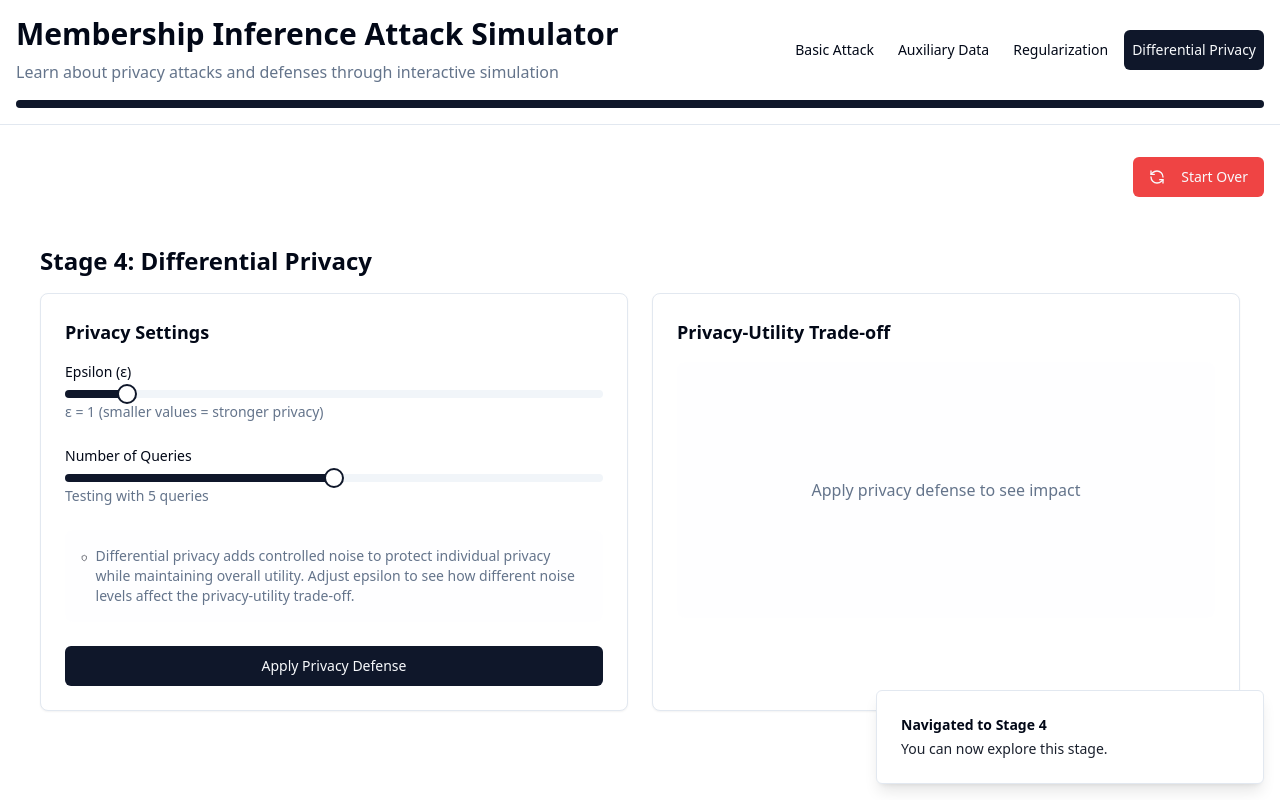
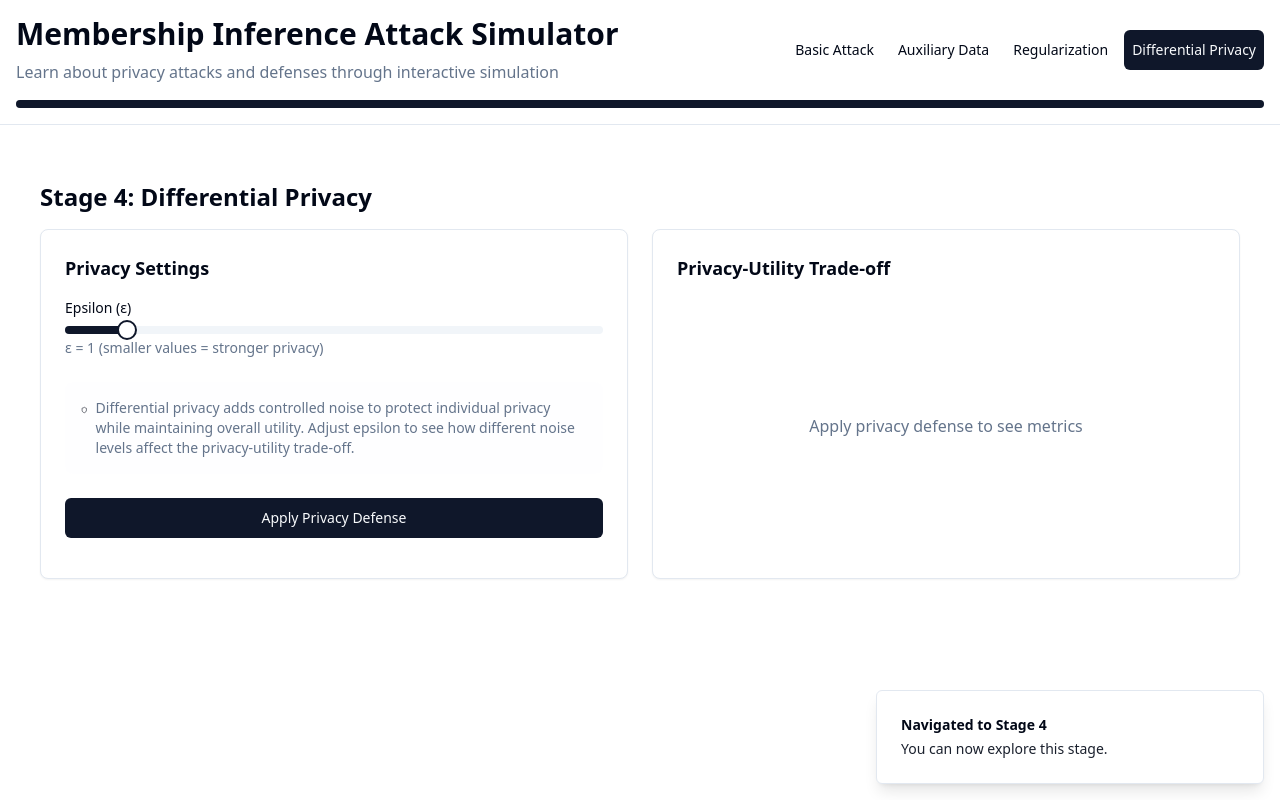
Before and after one commit to andrew-medrano/privacy-attack-explorer, a React (Vite) app: page / in a window 1280 px wide. Both pictures are taken after a click on the button "Differential Privacy". Built offline with nearby package versions, Linux system fonts and the light colour scheme.

Commit message:
Refactor: Improve Differential Privacy stage
Implement differential privacy with epsilon slider, privacy-utility plot, and remove start over button.

```diff
--- a/src/components/stages/StageFour.tsx
+++ b/src/components/stages/StageFour.tsx
@@ -3,39 +3,53 @@ import React, { useState } from 'react';
 import { Card } from "@/components/ui/card";
 import { Button } from "@/components/ui/button";
 import { Slider } from "@/components/ui/slider";
-import { AreaChart, Area, XAxis, YAxis, CartesianGrid, Tooltip, Legend } from 'recharts';
-import { Shield, RefreshCcw } from 'lucide-react';
+import { AreaChart, Area, XAxis, YAxis, CartesianGrid, Tooltip, Legend, ResponsiveContainer } from 'recharts';
+import { Shield } from 'lucide-react';
 
 interface StageFourProps {
   onComplete: () => void;
 }
 
-const generateDPResults = (epsilon: number, dataPoints: number) => {
-  return Array.from({ length: dataPoints }, (_, i) => ({
-    query: i + 1,
-    privacyLevel: Math.max(0, 1 - (epsilon * 0.1)),
-    utilityLoss: Math.min(1, (1 / epsilon) * 0.5),
-    attackSuccess: Math.max(0.2, 1 - (1 / epsilon) * 0.4),
-  }));
+const generateDistribution = (epsilon: number) => {
+  // Generate synthetic prediction distribution with differential privacy noise
+  const baseProb = 0.7; // Base probability for positive class
+  const noise = (1 / epsilon) * (Math.random() - 0.5) * 2; // Laplace noise scaled by epsilon
+  return Math.max(0.1, Math.min(0.9, baseProb + noise));
+};
+
+const calculatePrivacyMetrics = (epsilon: number) => {
+  const privacyLevel = Math.max(0, 1 - (epsilon * 0.1)); // Higher epsilon = lower privacy
+  const utilityLoss = Math.min(1, (1 / epsilon) * 0.5); // Higher epsilon = lower utility loss
+  const predictionAccuracy = Math.max(0.5, 1 - utilityLoss * 0.5); // Accuracy decreases with utility loss
+
+  return {
+    privacyLevel,
+    utilityLoss,
+    predictionAccuracy
+  };
 };
 
 const StageFour: React.FC<StageFourProps> = ({ onComplete }) => {
   const [epsilon, setEpsilon] = useState([1]);
-  const [dataPoints, setDataPoints] = useState([5]);
-  const [results, setResults] = useState<any[]>([]);
-  const [attacked, setAttacked] = useState(false);
-  const [attempts, setAttempts] = useState(0);
+  const [prediction, setPrediction] = useState<number | null>(null);
+  const [guess, setGuess] = useState<'member' | 'non-member' | null>(null);
+  const [metrics, setMetrics] = useState<ReturnType<typeof calculatePrivacyMetrics> | null>(null);
 
   const handleApplyDP = () => {
-    const newResults = generateDPResults(epsilon[0], dataPoints[0]);
-    setResults(newResults);
-    setAttacked(true);
-    setAttempts(prev => prev + 1);
+    const prob = generateDistribution(epsilon[0]);
+    setPrediction(prob);
+    setMetrics(calculatePrivacyMetrics(epsilon[0]));
+    setGuess(null);
   };
 
-  const handleReset = () => {
-    setAttacked(false);
-    setResults([]);
+  const handleGuess = (isMemeber: boolean) => {
+    setGuess(isMemeber ? 'member' : 'non-member');
+    // In reality, this would be much harder to guess with proper DP
+    const guessCorrect = Math.random() > metrics?.privacyLevel;
+
+    if (guessCorrect) {
+      onComplete();
+    }
   };
 
   return (
@@ -58,19 +72,7 @@ const StageFour: React.FC<StageFourProps> = ({ onComplete }) => {
                 ε = {epsilon[0]} (smaller values = stronger privacy)
               </span>
             </div>
-            <div>
-              <label className="text-sm font-medium mb-2 block">Number of Queries</label>
-              <Slider
-                defaultValue={[5]}
-                max={10}
-                step={1}
-                value={dataPoints}
-                onValueChange={setDataPoints}
-              />
-              <span className="text-sm text-muted-foreground mt-1 block">
-                Testing with {dataPoints} queries
-              </span>
-            </div>
+
             <div className="p-4 bg-secondary/10 rounded-lg">
               <div className="flex gap-2 items-start">
                 <Shield className="w-4 h-4 mt-1" />
@@ -80,65 +82,116 @@ const StageFour: React.FC<StageFourProps> = ({ onComplete }) => {
                 </p>
               </div>
             </div>
+
+            <Button
+              className="w-full"
+              onClick={handleApplyDP}
+            >
+              Apply Privacy Defense
+            </Button>
+
+            {prediction !== null && (
+              <div className="space-y-4">
+                <div className="p-4 border rounded-lg">
+                  <p className="text-sm font-medium">Model Prediction (with DP noise):</p>
+                  <p className="text-2xl font-bold">{(prediction * 100).toFixed(1)}%</p>
+                </div>
+
                 <div className="flex gap-2">
-              <Button className="flex-1" onClick={handleApplyDP}>
-                {attacked ? "Try Again" : "Apply Privacy Defense"}
+                  <Button
+                    variant="outline"
+                    className="flex-1"
+                    onClick={() => handleGuess(true)}
+                    disabled={guess !== null}
+                  >
+                    Training Data Member
                   </Button>
-              {attacked && (
-                <Button variant="outline" onClick={handleReset}>
-                  <RefreshCcw className="mr-2" />
-                  Reset
+                  <Button
+                    variant="outline"
+                    className="flex-1"
+                    onClick={() => handleGuess(false)}
+                    disabled={guess !== null}
+                  >
+                    Not in Training Data
                   </Button>
+                </div>
+
+                {guess && (
+                  <p className="text-sm text-muted-foreground text-center">
+                    You guessed: {guess === 'member' ? 'Training Data Member' : 'Not in Training Data'}
+                  </p>
                 )}
               </div>
+            )}
           </div>
         </Card>
+
         <Card className="p-6">
           <h3 className="text-lg font-semibold mb-4">Privacy-Utility Trade-off</h3>
+          {metrics ? (
+            <div className="space-y-6">
               <div className="h-64">
-            {results.length > 0 ? (
-              <div className="space-y-4">
-                <AreaChart width={400} height={200} data={results}>
+                <ResponsiveContainer width="100%" height="100%">
+                  <AreaChart
+                    data={[
+                      { name: 'Current',
+                        privacyLevel: metrics.privacyLevel * 100,
+                        utilityLoss: metrics.utilityLoss * 100,
+                        accuracy: metrics.predictionAccuracy * 100
+                      }
+                    ]}
+                    margin={{ top: 5, right: 20, bottom: 5, left: 0 }}
+                  >
                     <CartesianGrid strokeDasharray="3 3" />
-                  <XAxis dataKey="query" />
-                  <YAxis />
+                    <XAxis dataKey="name" />
+                    <YAxis label={{ value: 'Percentage', angle: -90, position: 'insideLeft' }} />
                     <Tooltip />
                     <Legend />
                     <Area
                       type="monotone"
                       dataKey="privacyLevel"
-                    stroke="#9b87f5"
-                    fill="#9b87f5"
-                    fillOpacity={0.3}
                       name="Privacy Level"
+                      stroke="#8884d8"
+                      fill="#8884d8"
                     />
                     <Area
                       type="monotone"
                       dataKey="utilityLoss"
-                    stroke="#94A3B8"
-                    fill="#94A3B8"
-                    fillOpacity={0.3}
                       name="Utility Loss"
+                      stroke="#82ca9d"
+                      fill="#82ca9d"
                     />
                     <Area
                       type="monotone"
-                    dataKey="attackSuccess"
-                    stroke="#ef4444"
-                    fill="#ef4444"
-                    fillOpacity={0.3}
-                    name="Attack Success"
+                      dataKey="accuracy"
+                      name="Model Accuracy"
+                      stroke="#ffc658"
+                      fill="#ffc658"
                     />
                   </AreaChart>
-                <div className="text-sm text-muted-foreground">
-                  Defense applications: {attempts}
+                </ResponsiveContainer>
+              </div>
+
+              <div className="grid grid-cols-3 gap-4">
+                <div className="text-center p-4 bg-secondary/10 rounded-lg">
+                  <p className="text-sm font-medium">Privacy Level</p>
+                  <p className="text-xl font-bold">{(metrics.privacyLevel * 100).toFixed(1)}%</p>
+                </div>
+                <div className="text-center p-4 bg-secondary/10 rounded-lg">
+                  <p className="text-sm font-medium">Utility Loss</p>
+                  <p className="text-xl font-bold">{(metrics.utilityLoss * 100).toFixed(1)}%</p>
+                </div>
+                <div className="text-center p-4 bg-secondary/10 rounded-lg">
+                  <p className="text-sm font-medium">Accuracy</p>
+                  <p className="text-xl font-bold">{(metrics.predictionAccuracy * 100).toFixed(1)}%</p>
+                </div>
               </div>
             </div>
           ) : (
-              <div className="h-full bg-secondary/10 rounded-lg flex items-center justify-center">
-                <p className="text-muted-foreground">Apply privacy defense to see impact</p>
+            <div className="h-64 flex items-center justify-center text-muted-foreground">
+              Apply privacy defense to see metrics
             </div>
           )}
-          </div>
         </Card>
       </div>
     </div>
--- a/src/pages/Index.tsx
+++ b/src/pages/Index.tsx
@@ -5,9 +5,7 @@ import StageOne from '@/components/stages/StageOne';
 import StageTwo from '@/components/stages/StageTwo';
 import StageThree from '@/components/stages/StageThree';
 import StageFour from '@/components/stages/StageFour';
-import { Button } from '@/components/ui/button';
 import { useToast } from "@/hooks/use-toast";
-import { RefreshCcw } from 'lucide-react';
 
 const Index = () => {
   const [currentStage, setCurrentStage] = useState(1);
@@ -31,30 +29,8 @@ const Index = () => {
     });
   };
 
-  const handleReset = () => {
-    toast({
-      title: "Simulator Reset",
-      description: "Returned to the first stage of the Membership Inference Attack simulation.",
-      variant: "default"
-    });
-    setCurrentStage(1);
-  };
-
   return (
     <SimulatorLayout currentStage={currentStage} onStageSelect={handleStageSelect}>
-      <div className="mb-6">
-        {currentStage === 4 && (
-          <div className="flex justify-end mb-4">
-            <Button
-              variant="destructive"
-              onClick={handleReset}
-            >
-              <RefreshCcw className="mr-2" />
-              Start Over
-            </Button>
-          </div>
-        )}
-      </div>
       {currentStage === 1 && <StageOne onComplete={() => handleStageComplete(1)} />}
       {currentStage === 2 && <StageTwo onComplete={() => handleStageComplete(2)} />}
       {currentStage === 3 && <StageThree onComplete={() => handleStageComplete(3)} />}
```
Lines whose indentation alone changed are shown as unchanged.
